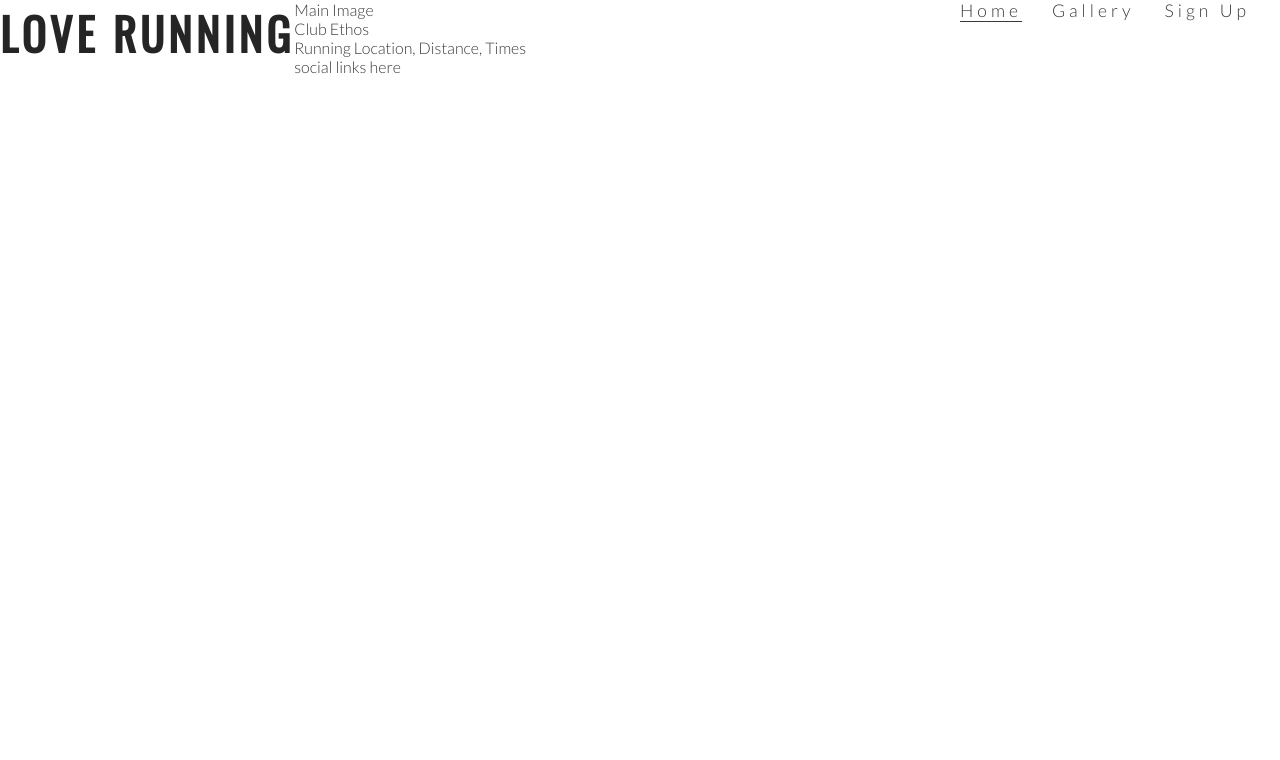
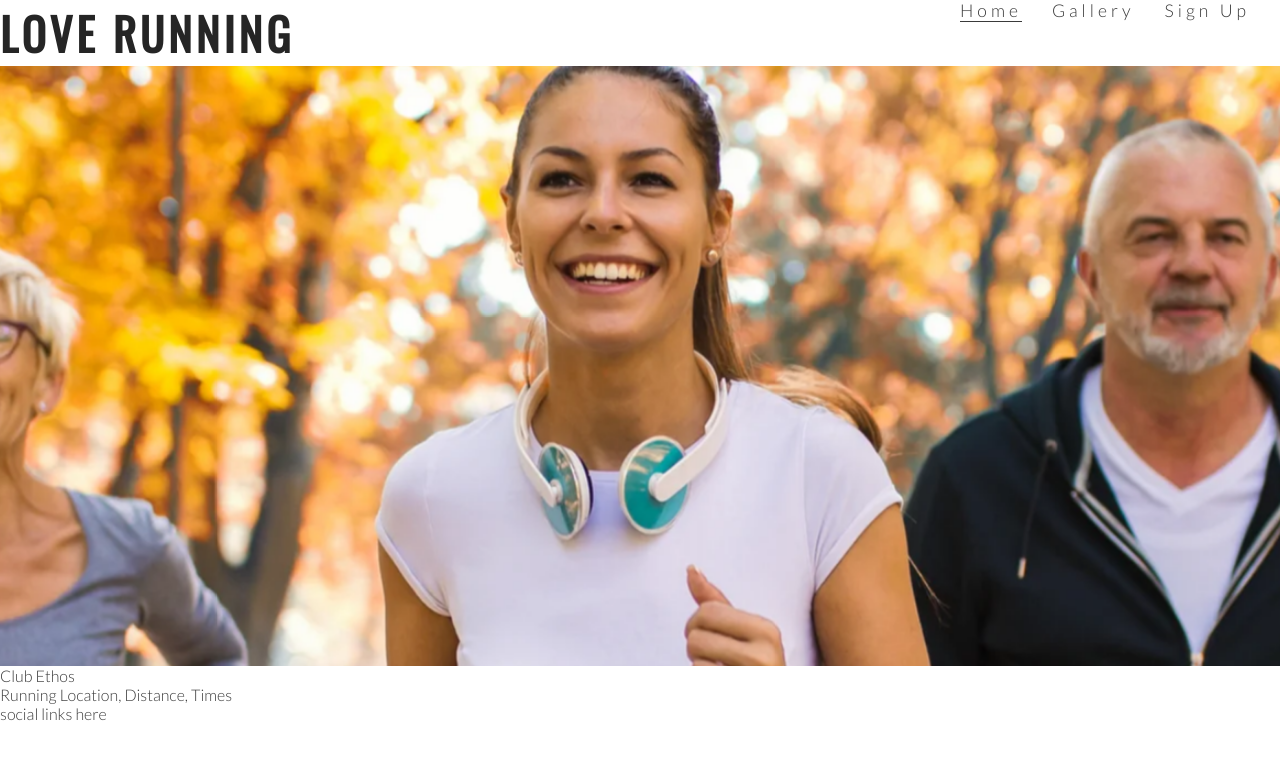
Before and after one commit to OdoJoe/love-running, a plain HTML site: page index.html in a window 1280 px wide. Drawn offline with nearby package versions, Linux system fonts and the light colour scheme.

Commit message:
add hero image and animation for zoom

```diff
--- a/assets/css/style.css
+++ b/assets/css/style.css
@@ -55,3 +55,34 @@ h1, h2 {
 .active {
     border-bottom: 1px solid #3a3a3a;
 }
+
+/* hero image */
+
+#hero-outer {
+    height: 600px;
+    width: 100%;
+    overflow: hidden;
+}
+
+#hero-image {
+    height: 600px;
+    width: 100%;
+    background: url('../images/hero-image.webp') no-repeat center center;
+
+    /* animates zoom effect on hero image*/
+animation-name: hero-zoom;
+animation-duration: 5s;
+animation-fill-mode: forwards;
+}
+
+
+/* creates the level of zoom for the hero image*/
+
+@keyframes hero-zoom {
+    from{
+        transform: scale(1);
+    }
+    to{
+        transform: scale(1.1) ;
+    }
+}
--- a/index.html
+++ b/index.html
@@ -30,8 +30,8 @@
             </ul>
         </nav>
     </header>
-    <section>
-        Main Image
+    <section id="hero-outer">
+        <div id="hero-image"></div>
     </section>
     <section>
         Club Ethos
```
Also changed, not shown: assets/images/hero-image.webp (added).
